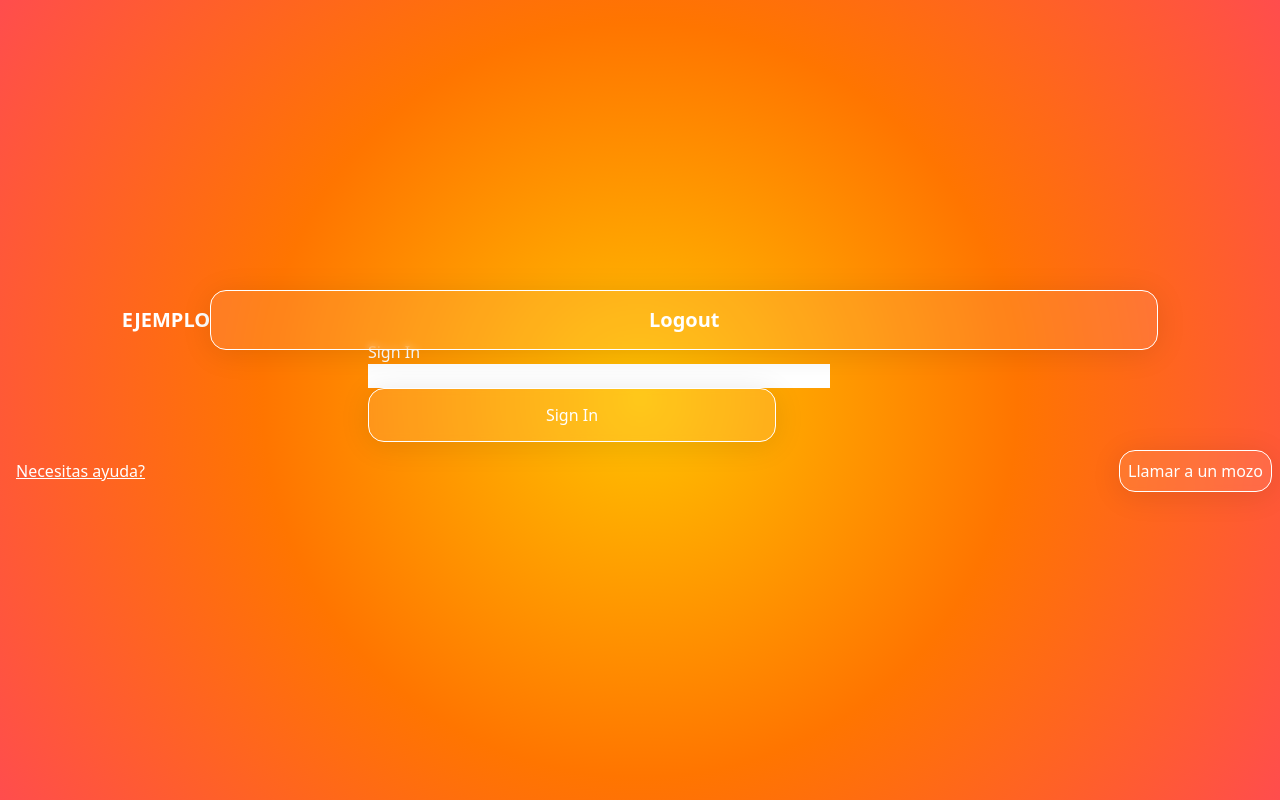
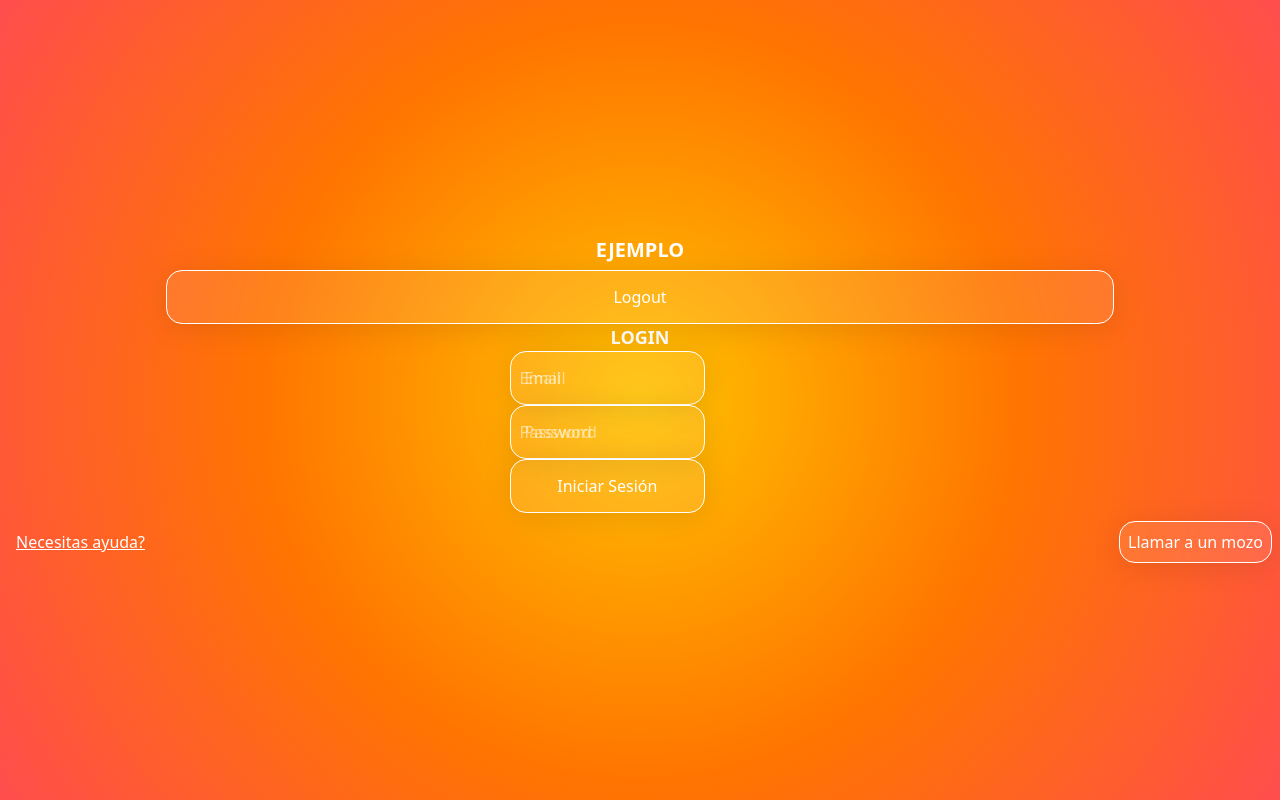
Before and after one commit to 3-TIC-ORT/proyecto-3-pedilo, a Next.js app: page /auth/signin in a window 1280 px wide. Built offline with nearby package versions, Linux system fonts and the light colour scheme.

Commit message:
retoques

```diff
--- a/app/auth/signin/page.tsx
+++ b/app/auth/signin/page.tsx
@@ -1,9 +1,8 @@
 "use client";
-import React from 'react'
-import './login.css'
-import { useState } from "react";
-import { signIn } from "next-auth/react";
-import { useRouter } from "next/navigation";
+import React, { useState } from 'react';
+import './login.css';
+import { signIn } from 'next-auth/react';
+import { useRouter } from 'next/navigation';
 
 export default function SignInPage() {
   const [email, setEmail] = useState("");
@@ -13,6 +12,7 @@ export default function SignInPage() {
 
   const handleSubmit = async (e: React.FormEvent) => {
     e.preventDefault();
+    setError(null); // Clear previous errors
 
     const result = await signIn("credentials", {
       redirect: false,
@@ -27,13 +27,12 @@ export default function SignInPage() {
     }
   };
 
-  const restaurantName = 'Ejemplo';
-
   return (
-    <div>
-      <h1>Sign In</h1>
+    <div className="signin-container">
       {error && <p style={{ color: "red" }}>{error}</p>}
       <form onSubmit={handleSubmit}>
+        <h1 className='headH1'>Login</h1>
+        <div className="input-field">
           <input
             type="email"
             placeholder="Email"
@@ -41,33 +40,21 @@ export default function SignInPage() {
             onChange={(e) => setEmail(e.target.value)}
             required
           />
+          <label htmlFor="email">Email</label>
+        </div>
+        <div className="input-field">
           <input
             type="password"
+            id="password"
             placeholder="Password"
             value={password}
             onChange={(e) => setPassword(e.target.value)}
             required
           />
-        <button type="submit">Sign In</button>
+          <label htmlFor="password">Password</label>
+        </div>
+        <button type="submit">Iniciar Sesión</button>
       </form>
     </div>
   );
 }
-
-//
-//   return (
-//     <form className="masterContainer form">
-//       <h1 className='headH1'>Login</h1>
-//       <div className="input-field">
-//         <input type="text" name="email" placeholder="" required />
-//         <label htmlFor="email">Email</label>
-//       </div>
-//       <div className="input-field">
-//         <input type="password" name="password" placeholder="" required />
-//         <label htmlFor="password">Password</label>
-//       </div>
-//       <button type="submit">Iniciar Sesión</button>
-//     </form>
-//   )
-// }
-//
--- a/app/layout.tsx
+++ b/app/layout.tsx
@@ -16,7 +16,7 @@ export default function RootLayout({
   return (
     <html lang="en">
       <body>
-        <div className="header">{restaurantName} <LogoutButton/></div>
+        <div className="header">{restaurantName} </div><LogoutButton/>
         {children}
         <div className="footer">
           <div className="help">Necesitas ayuda?</div>
```
Also changed, not shown: 1 other file (tests, documents, lock files or other folders). Lines whose indentation alone changed are shown as unchanged.
